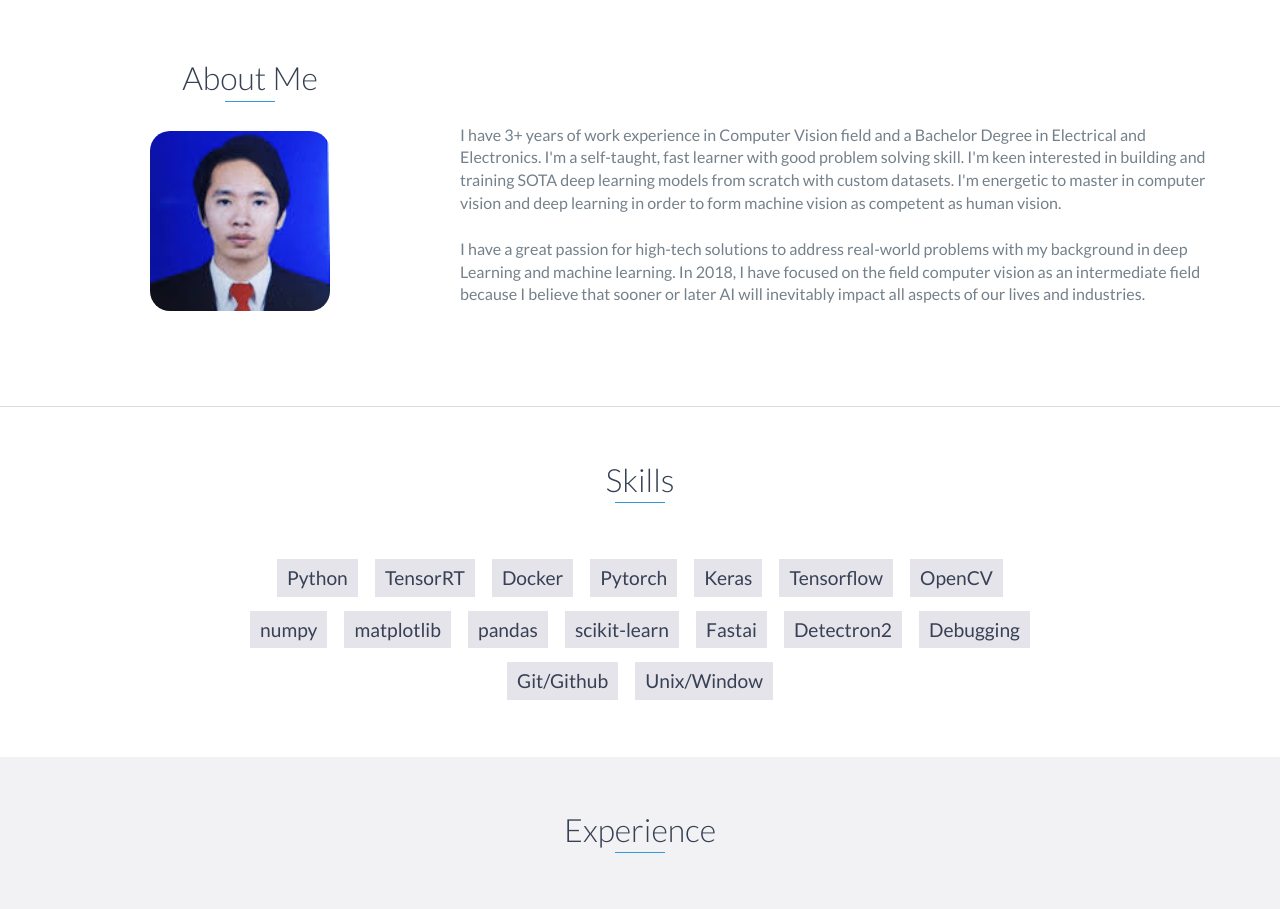
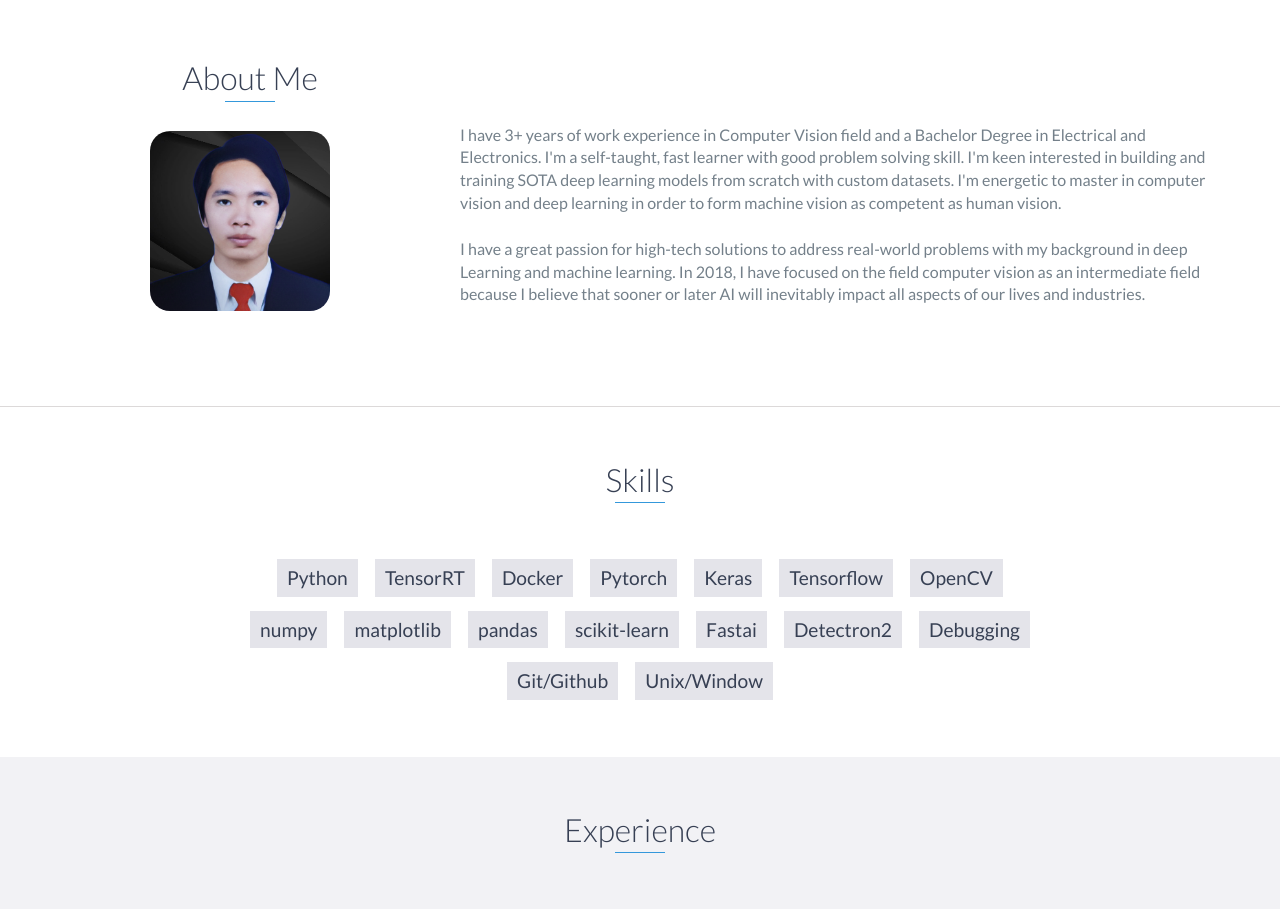
Before and after one commit to CV-ZMH/CV-ZMH.github.io, a website: page index.html in a window 1280 px wide. Shown: the part 820-1729 px from the top of the page. Drawn offline with nearby package versions, Linux system fonts and the light colour scheme.

Commit message:
'update pic'

```diff
--- a/index.html
+++ b/index.html
@@ -80,7 +80,7 @@
             <div class="row">
                 <div class="col-md-4">
 		    <h2 class="heading">About Me</h2>
-        <img class="profile_image" src="images/profile_pic.png" alt="profile_pic"/>
+        <img class="profile_image" src="images/mypic_BSRGANx2_bg2.png" alt="profile_pic"/>
                 </div>
 
                 <div class="col-md-8">
```
